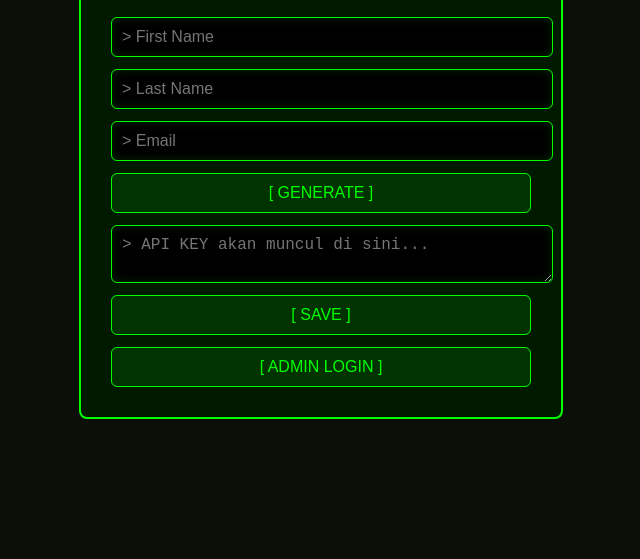
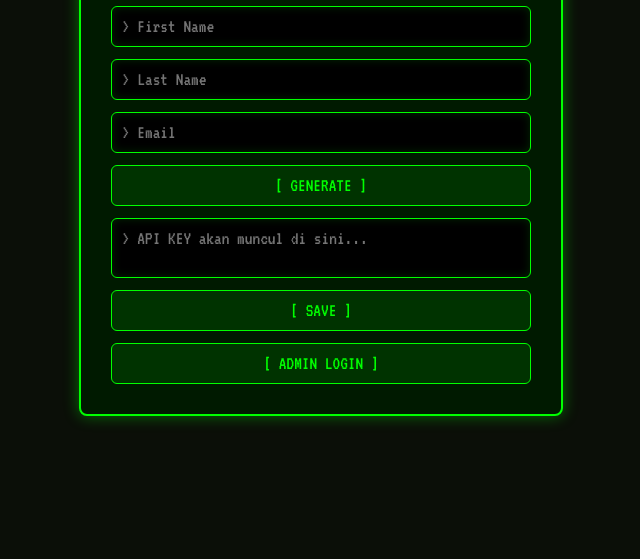
Before and after one commit to abimanyusatriaa/160_APIKeyGenerator, a website: page public/index.html in a window 1280 px wide. Shown: the part 241-800 px from the top of the page, without its empty margins (319-959 px from the left). Drawn offline with Linux system fonts and the light colour scheme.

Commit message:
merapikan css

```diff
--- a/public/index.html
+++ b/public/index.html
@@ -1,4 +1,3 @@
-<!-- public/index.html -->
 <!DOCTYPE html>
 <html lang="id">
 <head>
@@ -6,13 +5,84 @@
   <meta name="viewport" content="width=device-width, initial-scale=1.0"/>
   <title>Pembuat API Key - Retro Klasik</title>
   <style>
+    /* ... (Style impor font, body, h1, dan .container tidak diubah) ... */
     @import url('https://fonts.googleapis.com/css2?family=VT323&display=swap');
-    body { font-family: 'VT323', monospace; background:#0b0f08; color:#33ff33; display:flex; justify-content:center; align-items:center; height:100vh; margin:0; }
-    .container { background:#001a00; border:2px solid #00ff00; border-radius:8px; padding:30px; width:420px; text-align:center; display:flex; flex-direction:column; gap:12px; }
-    input, textarea { width:100%; background:#000; color:#00ff00; border:1px solid #00ff00; padding:10px; border-radius:6px; font-size:16px; box-shadow: inset 0 0 10px rgba(0,255,0,0.15); }
-    button { background:#003300; color:#00ff00; border:1px solid #00ff00; padding:10px; border-radius:6px; cursor:pointer; font-size:16px; }
-    button:hover { background:#005500; transform:scale(1.02); }
-    .msg { color:#00ff00; display:none; }
+
+    body {
+      font-family: 'VT323', monospace;
+      background: #0b0f08;
+      color: #33ff33;
+      display: flex;
+      justify-content: center;
+      align-items: center;
+      height: 100vh;
+      margin: 0;
+    }
+
+    .container {
+      background: #001a00;
+      border: 2px solid #00ff00;
+      border-radius: 8px;
+      padding: 30px;
+      width: 420px;
+      text-align: center;
+      display: flex;
+      flex-direction: column;
+      gap: 12px;
+      box-shadow: 0 0 15px rgba(0, 255, 0, 0.4);
+    }
+
+    h1 {
+      font-size: 2.5em;
+      margin-top: 0;
+      margin-bottom: 20px;
+      text-shadow: 0 0 5px #00ff00;
+    }
+
+    /* PERBAIKAN: Menjaga lebar 100% dan box-sizing: border-box;
+       agar padding tidak menambah lebar melebihi kontainer. */
+    input, textarea, button {
+      /* Terapkan box-sizing: border-box; untuk mencegah padding menambah lebar total */
+      box-sizing: border-box;
+      width: 100%;
+      font-size: 1.2em; /* Gunakan ukuran font yang sama */
+      font-family: 'VT323', monospace; /* Gunakan font yang sama */
+    }
+
+    /* Style Input dan Textarea */
+    input, textarea {
+      background: #000;
+      color: #00ff00;
+      border: 1px solid #00ff00;
+      padding: 10px;
+      border-radius: 6px;
+      box-shadow: inset 0 0 10px rgba(0,255,0,0.15);
+      resize: none; /* Cegah textarea diubah ukurannya */
+    }
+
+    /* Style Button */
+    button {
+      background: #003300;
+      color: #00ff00;
+      border: 1px solid #00ff00;
+      padding: 10px;
+      border-radius: 6px;
+      cursor: pointer;
+      transition: background 0.2s, transform 0.2s;
+    }
+
+    button:hover {
+      background: #005500;
+      transform: scale(1.02);
+      box-shadow: 0 0 8px rgba(0, 255, 0, 0.6);
+    }
+
+    .msg {
+      color: #00ff00;
+      display:none;
+      font-size: 1.1em;
+      margin-top: 5px;
+    }
   </style>
 </head>
 <body>
@@ -33,12 +103,13 @@
   </div>
 
   <script>
-    function showMsg(text, ok=true) {
+    // ... (Script di sini tidak diubah) ...
+    function showMsg(text, ok = true) {
       const el = document.getElementById('msg');
       el.style.display = 'block';
       el.textContent = text;
       el.style.color = ok ? '#00ff00' : '#ff3333';
-      setTimeout(()=> el.style.display = 'none', 3000);
+      setTimeout(() => el.style.display = 'none', 3000);
     }
 
     function goToAdmin() {
@@ -57,7 +128,7 @@
       try {
         const res = await fetch('/api/keys', {
           method: 'POST',
-          headers: {'Content-Type':'application/json'}
+          headers: { 'Content-Type': 'application/json' }
         });
         const json = await res.json();
 
@@ -100,7 +171,7 @@
       try {
         const res = await fetch('/api/users/save', {
           method: 'POST',
-          headers: {'Content-Type':'application/json'},
+          headers: { 'Content-Type': 'application/json' },
           body: JSON.stringify(payload)
         });
         const json = await res.json();
```
